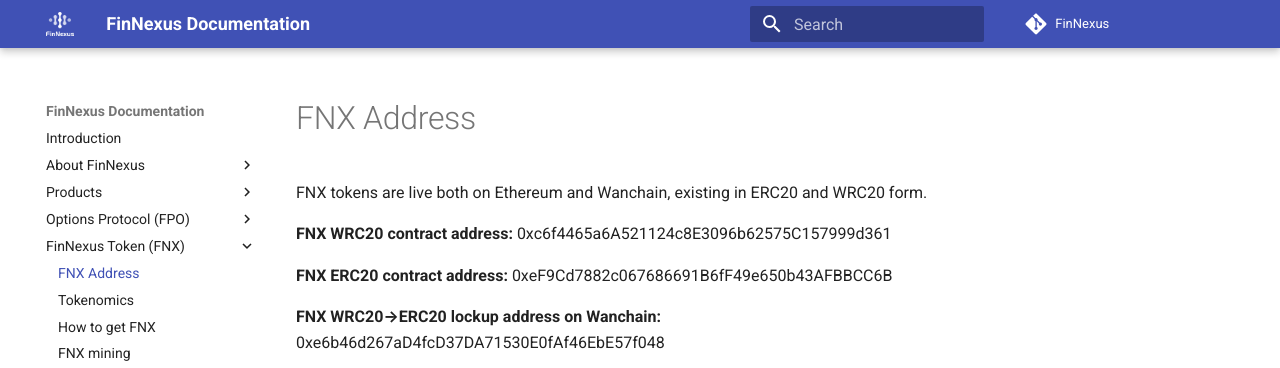
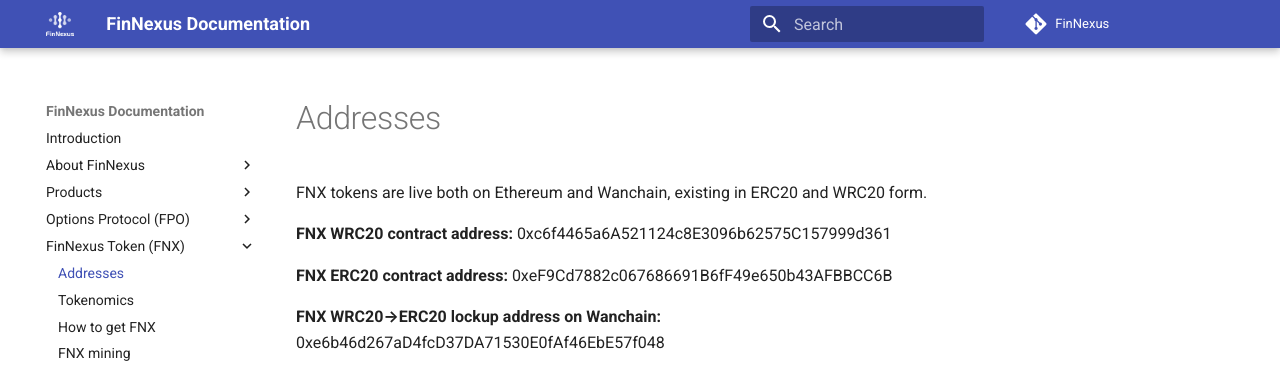
Before and after one commit to Phoenix-Finance/Phoenix-Documentation, an MkDocs documentation site: the page built from content/token/addresses.md, in a window 1280 px wide. Shown: the top 368 px of the page. Built offline with MkDocs 1.6.1 and Material for MkDocs 9.7.7, drawn with Linux system fonts in a browser that asks for light colours; part of the change alters nothing that is shown.

Commit message:
refactor

```diff
--- a/mkdocs.yml
+++ b/mkdocs.yml
@@ -20,8 +20,8 @@ docs_dir: 'content'
 nav:
   - Introduction: index.md
   - About FinNexus:
-    - Whitepapers(old): whitepapers/index.md
-    - Community and Partners: community/index.md
+    - Whitepapers(old): about/papers.md
+    - Official Links: about/links.md
 
   - Products:
     - Introduction: products/index.md
@@ -40,15 +40,15 @@ nav:
     - FPO v0.1:  options/v0.1.md
     - FPO v0.1 Smart Contracts:  options/contracts.md
     - FPO v1.0:  options/v1.0.md
-    - Risks in FPO v1.0: options/Risks.md
-    - Making FPO v1.0 Secure: options/Safe and Secure.md
+    - Risks in FPO v1.0: options/risks.md
+    - Making FPO v1.0 Secure: options/security.md
 
   - FinNexus Token (FNX):
-    - FNX Address: community/FNX address.md
+    - Addresses: token/addresses.md
     - Tokenomics: token/index.md
-    - How to get FNX: token/howtogetfnx.md
-    - FNX mining: token/FNXmining.md
-    - Add FNX to Wanchain Wallet: community/add_fnx.md
+    - How to get FNX: token/markets.md
+    - FNX mining: token/mining.md
+    - Add FNX to Wanchain Wallet: token/add_fnx.md
   - Governance:
     - Overview: governance/index.md
   - APIs:
@@ -56,9 +56,9 @@ nav:
     - FNX Token API v0.1 Alpha:  apis/token.md
   - Terminology:
     - Overview:  terminology/index.md
-    - DeFi Terms: terminology/DeFiterms.md
-    - Options Terms: terminology/Optionterms.md
-    - FPO Terms:  terminology/FPOterms.md
+    - DeFi Terms: terminology/defi.md
+    - Options Terms: terminology/options.md
+    - FPO Terms:  terminology/fpo.md
 
 
 
```
Also changed, not shown: content/about/links.md (renamed from content/community/index.md), content/about/papers.md (renamed from content/whitepapers/index.md), content/options/risks.md (renamed from content/options/Risks.md), content/options/security.md (renamed from content/options/Safe and Secure.md), content/terminology/defi.md (renamed from content/terminology/DeFiterms.md), content/terminology/fpo.md (renamed from content/terminology/FPOterms.md), content/terminology/options.md (renamed from content/terminology/Optionterms.md), content/token/add_fnx.md (renamed from content/community/add_fnx.md), content/token/addresses.md (renamed from content/community/FNX address.md), content/token/markets.md (renamed from content/token/howtogetfnx.md), content/token/mining.md (renamed from content/token/FNXmining.md).
